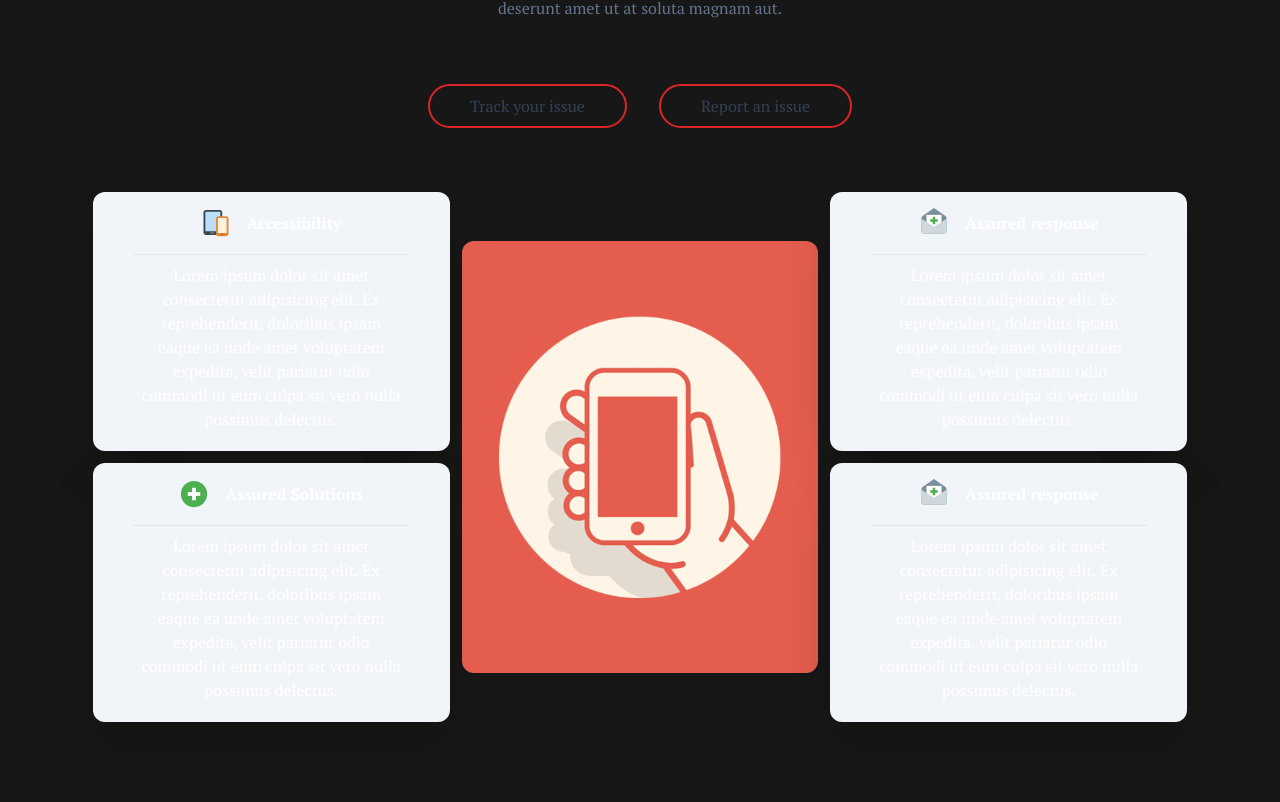
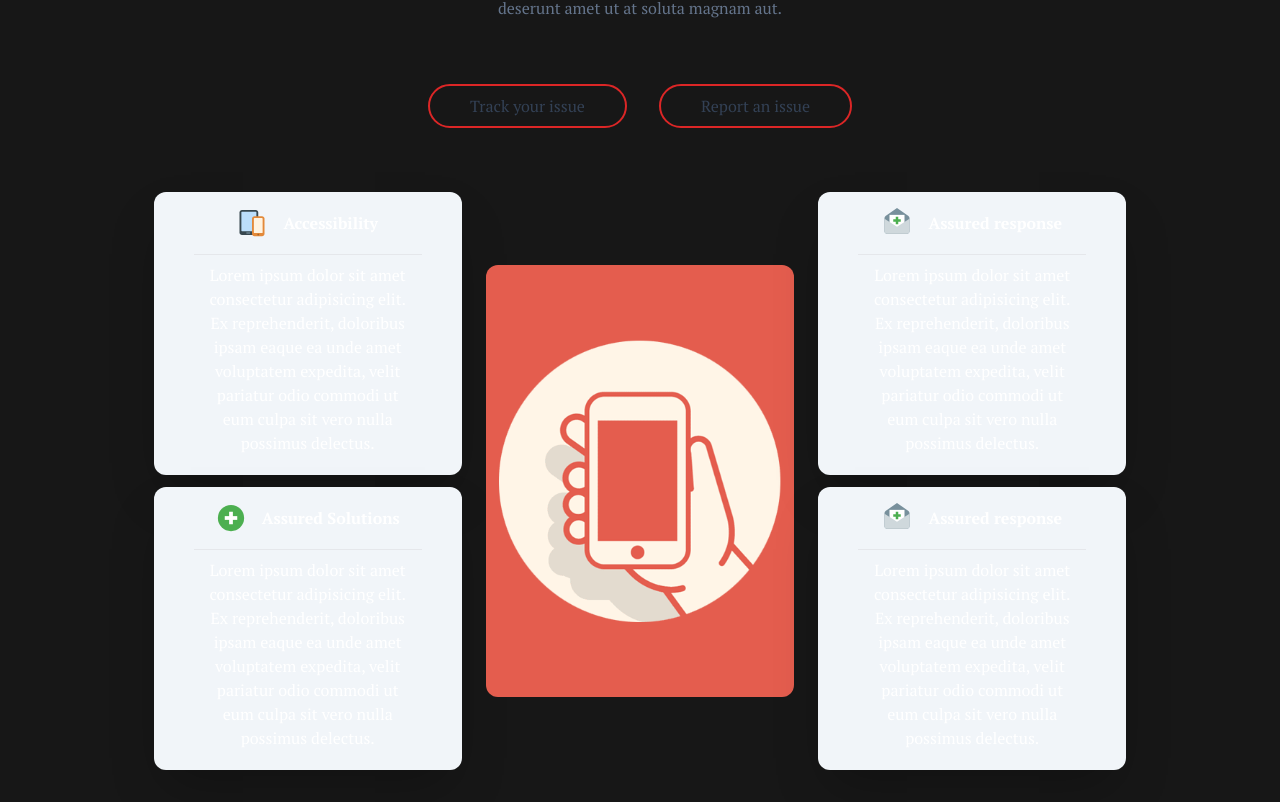
Before and after one commit to Giddy-10/anonymous_frontend, a Next.js app: page / in a window 1280 px wide. Shown: the part 1260-2062 px from the top of the page. Before the commit the page ends 2014 px from the top, so only its background shows below. Built offline with nearby package versions, Linux system fonts and the light colour scheme.

Commit message:
updates: updates for about component testing width

```diff
--- a/components/About/about.tsx
+++ b/components/About/about.tsx
@@ -9,12 +9,14 @@ import { FcInvite } from "react-icons/fc";
 
 const About = () => {
   return (
-    <Section style='flex flex-col justify-center items-center gap-2 p-4' color='' width='[70%]'>
-      <div className="flex justify-center items-center gap-3 w-[90%]">
+    <Section style="flex flex-col justify-center items-center gap-6 p-4" color="" width="">
+      {/* Content Wrapper */}
+      <div className="max-w-[80%] w-full flex justify-center items-center gap-6 mx-auto">
+        {/* Left Cards */}
         <div className="flex flex-col gap-3 flex-1">
-            <Card style=''>
+          <Card style="">
             <div className="flex justify-center items-center gap-4 p-4">
-                    <FcSmartphoneTablet className='text-3xl'/>
+              <FcSmartphoneTablet className="text-3xl" />
               <span><strong>Accessibility</strong></span>
             </div>
             <hr />
@@ -24,9 +26,9 @@ const About = () => {
               </p>
             </div>
           </Card>
-            <Card style=''>
+          <Card style="">
             <div className="flex justify-center items-center gap-4 p-4">
-                    <FcPlus className='text-3xl'/>
+              <FcPlus className="text-3xl" />
               <span><strong>Assured Solutions</strong></span>
             </div>
             <hr />
@@ -38,14 +40,16 @@ const About = () => {
           </Card>
         </div>
 
+        {/* Center Image */}
         <div className="flex flex-col gap-3 flex-1 rounded-xl overflow-hidden">
-            <Image src={AboutImage} alt='' className="h-[27rem] object-cover"/>
+          <Image src={AboutImage} alt="" className="h-[27rem] object-cover" />
         </div>
 
+        {/* Right Cards */}
         <div className="flex flex-col gap-3 flex-1">
-            <Card style=''>
+          <Card style="">
             <div className="flex justify-center items-center gap-4 p-4">
-                    <FcInvite className='text-3xl'/>
+              <FcInvite className="text-3xl" />
               <span><strong>Assured response</strong></span>
             </div>
             <hr />
@@ -55,9 +59,9 @@ const About = () => {
               </p>
             </div>
           </Card>
-            <Card style=''>
+          <Card style="">
             <div className="flex justify-center items-center gap-4 p-4">
-                  <FcInvite className='text-3xl'/>
+              <FcInvite className="text-3xl" />
               <span><strong>Assured response</strong></span>
             </div>
             <hr />
```
Lines whose indentation alone changed are shown as unchanged.
